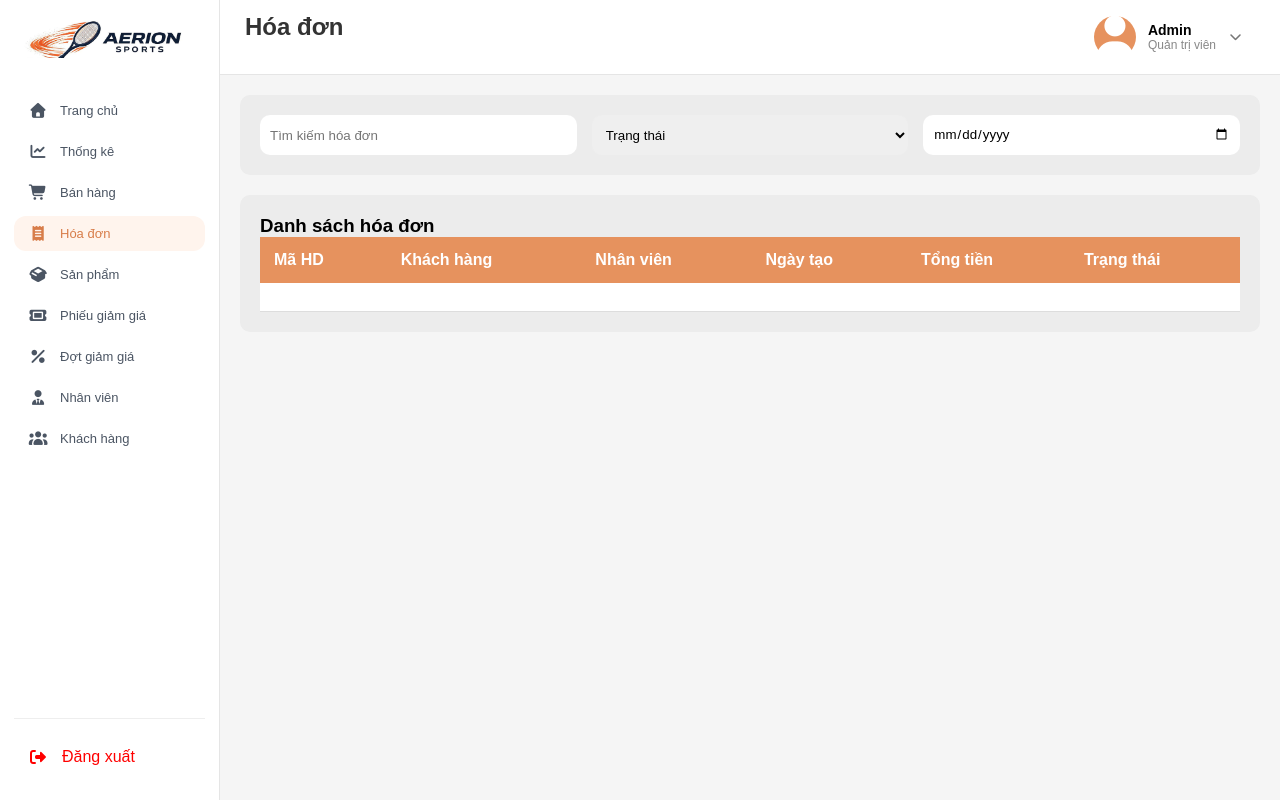
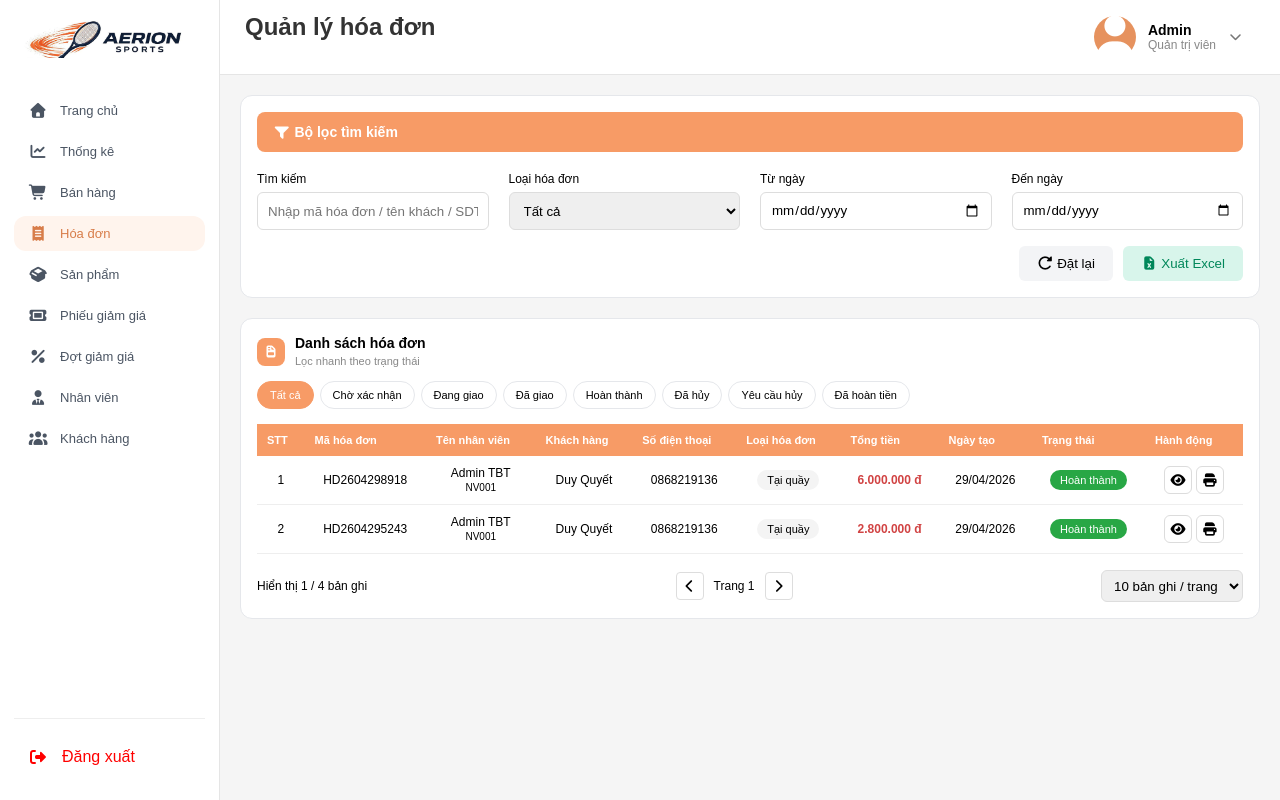
Before and after one commit to duynk06/Aerion-Sports, a Vue app: page /hoa-don in a window 1280 px wide. Built offline with nearby package versions, Linux system fonts and the light colour scheme.

Commit message:
update frontend vue

```diff
--- a/src/components/Sidebar.vue
+++ b/src/components/Sidebar.vue
@@ -35,7 +35,7 @@
 </router-link>
 
   <!-- BÁN HÀNG -->
-  <router-link to="/" class="item">
+  <router-link to="/ban-hang" class="item">
 
     <i class="fa-solid fa-cart-shopping"></i>
 
--- a/src/layouts/MainLayout.vue
+++ b/src/layouts/MainLayout.vue
@@ -33,7 +33,7 @@
 
 </router-link>
 
-        <router-link to="/" class="item">
+<router-link to="/ban-hang" class="item">
 
           <i class="fa-solid fa-cart-shopping"></i>
 
--- a/src/views/HoaDonView.vue
+++ b/src/views/HoaDonView.vue
@@ -1,40 +1,116 @@
 <template>
-
-  <MainLayout title="Hóa đơn">
+  <MainLayout title="Quản lý hóa đơn">
 
     <!-- FILTER -->
-    <div class="filter-box">
+    <div class="card">
 
-      <div class="filters">
+      <div class="card-header">
+        <i class="fa-solid fa-filter"></i>
+        Bộ lọc tìm kiếm
+      </div>
 
-        <input placeholder="Tìm kiếm hóa đơn" />
+      <div class="filter-grid">
 
+        <div>
+          <label>Tìm kiếm</label>
+          <input
+            type="text"
+            placeholder="Nhập mã hóa đơn / tên khách / SDT..."
+          >
+        </div>
+
+        <div>
+          <label>Loại hóa đơn</label>
           <select>
-          <option>Trạng thái</option>
+            <option>Tất cả</option>
+            <option>Tại quầy</option>
+            <option>Online</option>
           </select>
+        </div>
 
-        <input type="date" />
+        <div>
+          <label>Từ ngày</label>
+          <input type="date">
+        </div>
+
+        <div>
+          <label>Đến ngày</label>
+          <input type="date">
+        </div>
+
+      </div>
+
+      <div class="filter-action">
+        <button class="btn-reset">
+  <i class="fa-solid fa-rotate-right"></i>
+  Đặt lại
+</button>
+
+<button class="btn-export">
+  <i class="fa-solid fa-file-excel"></i>
+  Xuất Excel
+</button>
+      </div>
+
+    </div>
+
+    <!-- LIST -->
+    <!-- DANH SÁCH HÓA ĐƠN -->
+<div class="card">
+
+<div class="list-title">
+
+  <div class="title-icon">
+    <i class="fa-solid fa-file-invoice"></i>
+  </div>
+
+  <div>
+
+    <h3>Danh sách hóa đơn</h3>
+
+    <span>Lọc nhanh theo trạng thái</span>
 
   </div>
 
 </div>
 
-    <!-- TABLE -->
-    <div class="table-box">
+<div class="status-tabs">
 
-      <h3>Danh sách hóa đơn</h3>
+  <button class="active">Tất cả</button>
+
+  <button>Chờ xác nhận</button>
+
+  <button>Đang giao</button>
+
+  <button>Đã giao</button>
+
+  <button>Hoàn thành</button>
+
+  <button>Đã hủy</button>
+
+  <button>Yêu cầu hủy</button>
+
+  <button>Đã hoàn tiền</button>
+
+</div>
 
 <table>
 
   <thead>
 
     <tr>
-            <th>Mã HD</th>
+
+      <th>STT</th>
+      <th>Mã hóa đơn</th>
+      <th>Tên nhân viên</th>
       <th>Khách hàng</th>
-            <th>Nhân viên</th>
+      <th>Số điện thoại</th>
+      <th>Loại hóa đơn</th>
+      <th>Tổng tiền</th>
       <th>Ngày tạo</th>
-            <th>Tổng tiền</th>
       <th>Trạng thái</th>
+      <th>Hành động</th>
+
     </tr>
 
   </thead>
@@ -43,9 +119,111 @@
 
     <tr>
 
+      <td>1</td>
 
+      <td>HD2604298918</td>
 
       <td>
+        Admin TBT
+        <br>
+        <small>NV001</small>
+      </td>
+
+      <td>Duy Quyết</td>
+
+      <td>0868219136</td>
+
+      <td>
+
+        <span class="invoice-type">
+          Tại quầy
+        </span>
+
+      </td>
+
+      <td class="money">
+        6.000.000 đ
+      </td>
+
+      <td>29/04/2026</td>
+
+      <td>
+
+        <span class="status-success">
+          Hoàn thành
+        </span>
+
+      </td>
+
+      <td>
+
+        <button class="action-btn">
+
+          <i class="fa-solid fa-eye"></i>
+
+        </button>
+
+        <button class="action-btn">
+
+          <i class="fa-solid fa-print"></i>
+
+        </button>
+
+      </td>
+
+    </tr>
+
+    <tr>
+
+      <td>2</td>
+
+      <td>HD2604295243</td>
+
+      <td>
+        Admin TBT
+        <br>
+        <small>NV001</small>
+      </td>
+
+      <td>Duy Quyết</td>
+
+      <td>0868219136</td>
+
+      <td>
+
+        <span class="invoice-type">
+          Tại quầy
+        </span>
+
+      </td>
+
+      <td class="money">
+        2.800.000 đ
+      </td>
+
+      <td>29/04/2026</td>
+
+      <td>
+
+        <span class="status-success">
+          Hoàn thành
+        </span>
+
+      </td>
+
+      <td>
+
+        <button class="action-btn">
+
+          <i class="fa-solid fa-eye"></i>
+
+        </button>
+
+        <button class="action-btn">
+
+          <i class="fa-solid fa-print"></i>
+
+        </button>
 
       </td>
 
@@ -55,64 +233,262 @@
 
 </table>
 
+<div class="pagination">
+
+  <span>
+    Hiển thị 1 / 4 bản ghi
+  </span>
+
+  <div class="page-center">
+
+    <button>
+      <i class="fa-solid fa-chevron-left"></i>
+    </button>
+
+    <span>Trang 1</span>
+
+    <button>
+      <i class="fa-solid fa-chevron-right"></i>
+    </button>
+
+  </div>
+
+  <select>
+
+    <option>10 bản ghi / trang</option>
+
+  </select>
+
+</div>
+
 </div>
 
   </MainLayout>
-
 </template>
 
 <script setup>
-
 import MainLayout from '../layouts/MainLayout.vue'
-
 </script>
 
 <style scoped>
-
-.filter-box,
-.table-box{
-  background:#ececec;
-  padding:20px;
-  border-radius:10px;
+.card{
+  background:#fff;
+  border-radius:12px;
+  padding:16px;
   margin-bottom:20px;
+  border:1px solid #e5e7eb;
 }
 
-.filters{
-  display:flex;
-  gap:15px;
+/* FILTER */
+
+.card-header{
+  background:#f79b66;
+  color:#fff;
+  padding:12px 16px;
+  border-radius:8px;
+  margin-bottom:20px;
+  font-weight:600;
+  font-size:14px;
 }
 
-.filters input,
-.filters select{
-  flex:1;
-  height:40px;
-  border:none;
-  border-radius:10px;
+.filter-grid{
+  display:grid;
+  grid-template-columns:repeat(4,1fr);
+  gap:20px;
+}
+
+.filter-grid label{
+  display:block;
+  margin-bottom:6px;
+  font-size:12px;
+  font-weight:500;
+}
+
+.filter-grid input,
+.filter-grid select{
+  width:100%;
+  height:38px;
+  border:1px solid #ddd;
+  border-radius:6px;
   padding:0 10px;
 }
+
+.filter-action{
+  display:flex;
+  justify-content:flex-end;
+  gap:10px;
+  margin-top:16px;
+}
+
+.btn-reset{
+  border:none;
+  background:#f3f4f6;
+  padding:10px 18px;
+  border-radius:6px;
+  cursor:pointer;
+}
+
+.btn-export{
+  border:none;
+  background:#d8f5eb;
+  color:#00875a;
+  padding:10px 18px;
+  border-radius:6px;
+  cursor:pointer;
+}
+
+/* DANH SÁCH HÓA ĐƠN */
+
+.list-title{
+  display:flex;
+  align-items:center;
+  gap:10px;
+  margin-bottom:12px;
+}
+
+.title-icon{
+  width:28px;
+  height:28px;
+  border-radius:8px;
+  background:#f79b66;
+  color:#fff;
+  display:flex;
+  align-items:center;
+  justify-content:center;
+  font-size:12px;
+}
+
+.list-title h3{
+  margin:0;
+  font-size:14px;
+  font-weight:600;
+}
+
+.list-title span{
+  font-size:11px;
+  color:#888;
+}
+
+.status-tabs{
+  display:flex;
+  flex-wrap:wrap;
+  gap:6px;
+  margin-bottom:15px;
+}
+
+.status-tabs button{
+  height:28px;
+  padding:0 12px;
+  border-radius:20px;
+  border:1px solid #e5e7eb;
+  background:white;
+  font-size:11px;
+  cursor:pointer;
+}
+
+.status-tabs .active{
+  background:#f79b66;
+  color:white;
+  border-color:#f79b66;
+}
+
+/* TABLE */
 
 table{
   width:100%;
   border-collapse:collapse;
-  background:white;
+  font-size:12px;
+}
+
+thead{
+  background:#f79b66;
+  color:white;
 }
 
 th{
-  background:#e6925e;
-  color:white;
-  padding:14px;
+  padding:10px;
+  font-size:11px;
+  font-weight:600;
 }
 
 td{
-  padding:14px;
-  border-bottom:1px solid #ddd;
+  padding:10px;
+  text-align:center;
+  border-bottom:1px solid #eee;
 }
 
-.success{
-  background:#4caf50;
+tbody tr:hover{
+  background:#fafafa;
+}
+
+.money{
+  color:#d14343;
+  font-weight:600;
+}
+
+/* BADGE */
+
+.invoice-type{
+  background:#f4f4f4;
+  padding:4px 10px;
+  border-radius:20px;
+  font-size:11px;
+}
+
+.status-success{
+  background:#28a745;
   color:white;
-  padding:6px 12px;
-  border-radius:8px;
+  padding:4px 10px;
+  border-radius:20px;
+  font-size:11px;
+}
+
+/* ACTION */
+
+.action-btn{
+  width:28px;
+  height:28px;
+  border-radius:6px;
+  border:1px solid #dcdcdc;
+  background:white;
+  cursor:pointer;
+  margin:0 2px;
+}
+
+.action-btn:hover{
+  background:#f5f5f5;
+}
+
+/* PAGINATION */
+
+.pagination{
+  margin-top:16px;
+  display:flex;
+  justify-content:space-between;
+  align-items:center;
+  font-size:12px;
+}
+
+.page-center{
+  display:flex;
+  align-items:center;
+  gap:10px;
+}
+
+.page-center button{
+  width:28px;
+  height:28px;
+  border:1px solid #ddd;
+  background:white;
+  border-radius:4px;
+  cursor:pointer;
+}
+
+.pagination select{
+  height:32px;
+  border:1px solid #ddd;
+  border-radius:6px;
+  padding:0 8px;
 }
 
 </style>
```
Also changed, not shown: src/router/index.js (+7 -3 lines). Lines whose indentation alone changed are shown as unchanged.
